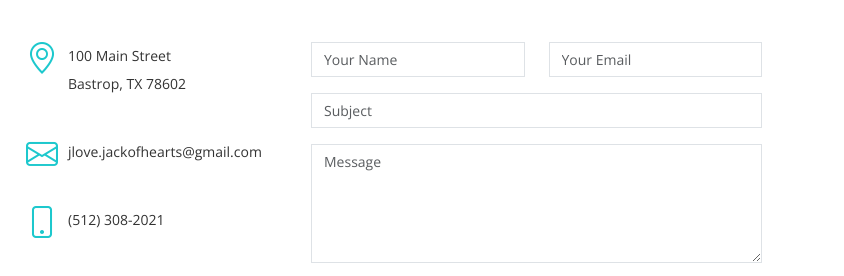
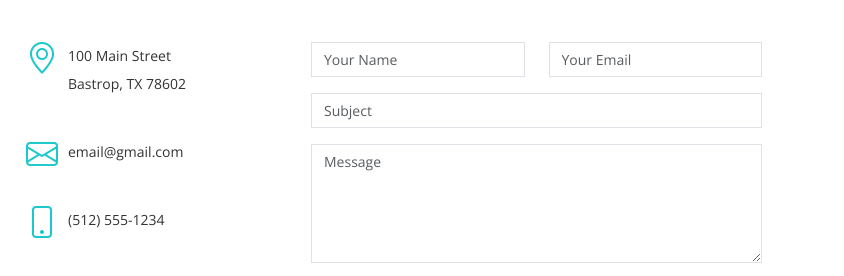
Before and after one commit to texasthistle/jofh, a plain HTML site: page index.html in a window 1280 px wide. Shown: the part 6855-7131 px from the top of the page, 436-1280 px from the left. Drawn offline with nearby package versions, Linux system fonts and the light colour scheme.

Commit message:
Masked some personal info.

```diff
--- a/index.html
+++ b/index.html
@@ -545,12 +545,12 @@
 
               <div>
                 <i class="bi bi-envelope"></i>
-                <p>jlove.jackofhearts@gmail.com</p>
+                <p>email@gmail.com</p>
               </div>
 
               <div>
                 <i class="bi bi-phone"></i>
-                <p>(512) 308-2021</p>
+                <p>(512) 555-1234</p>
               </div>
 
             </div>
```
